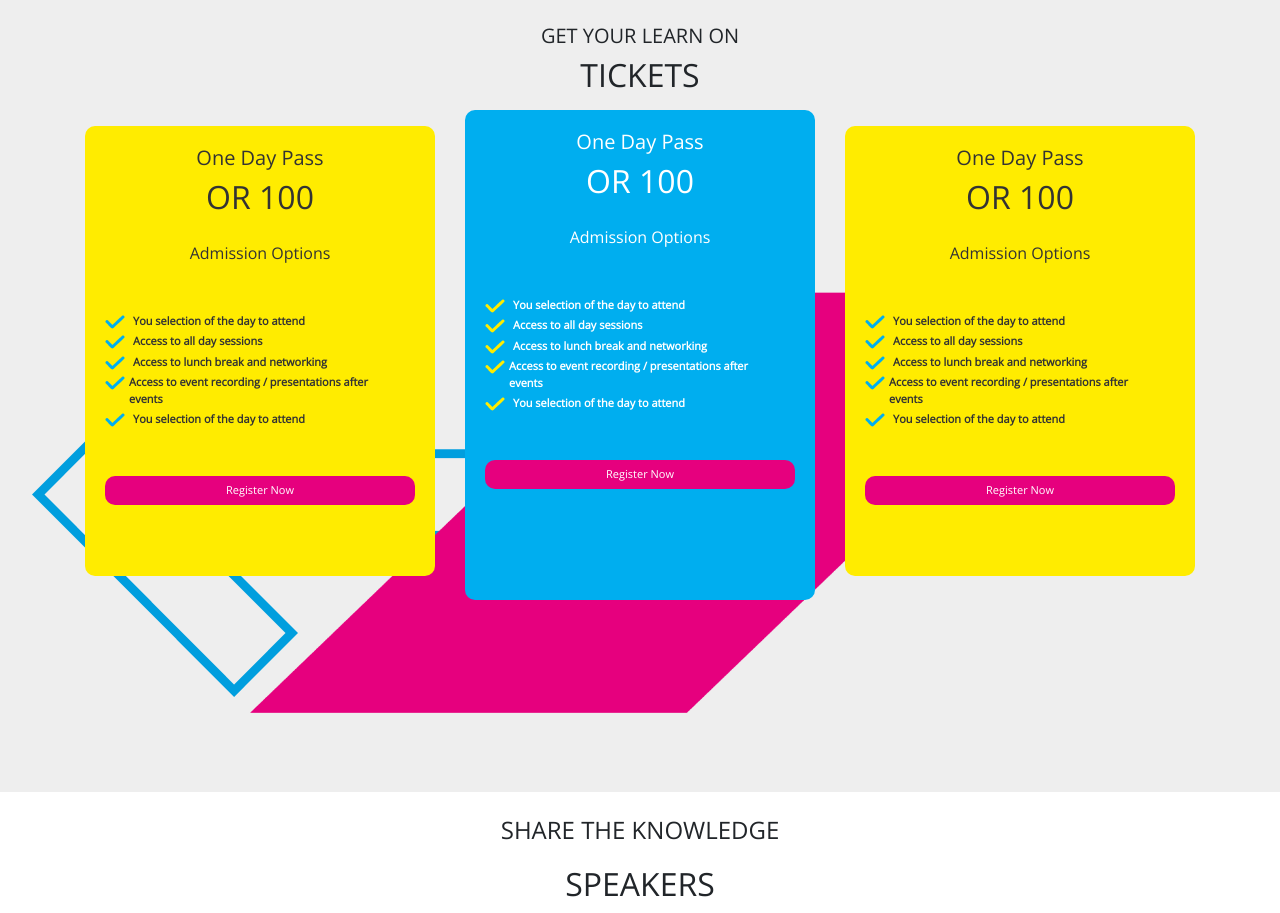
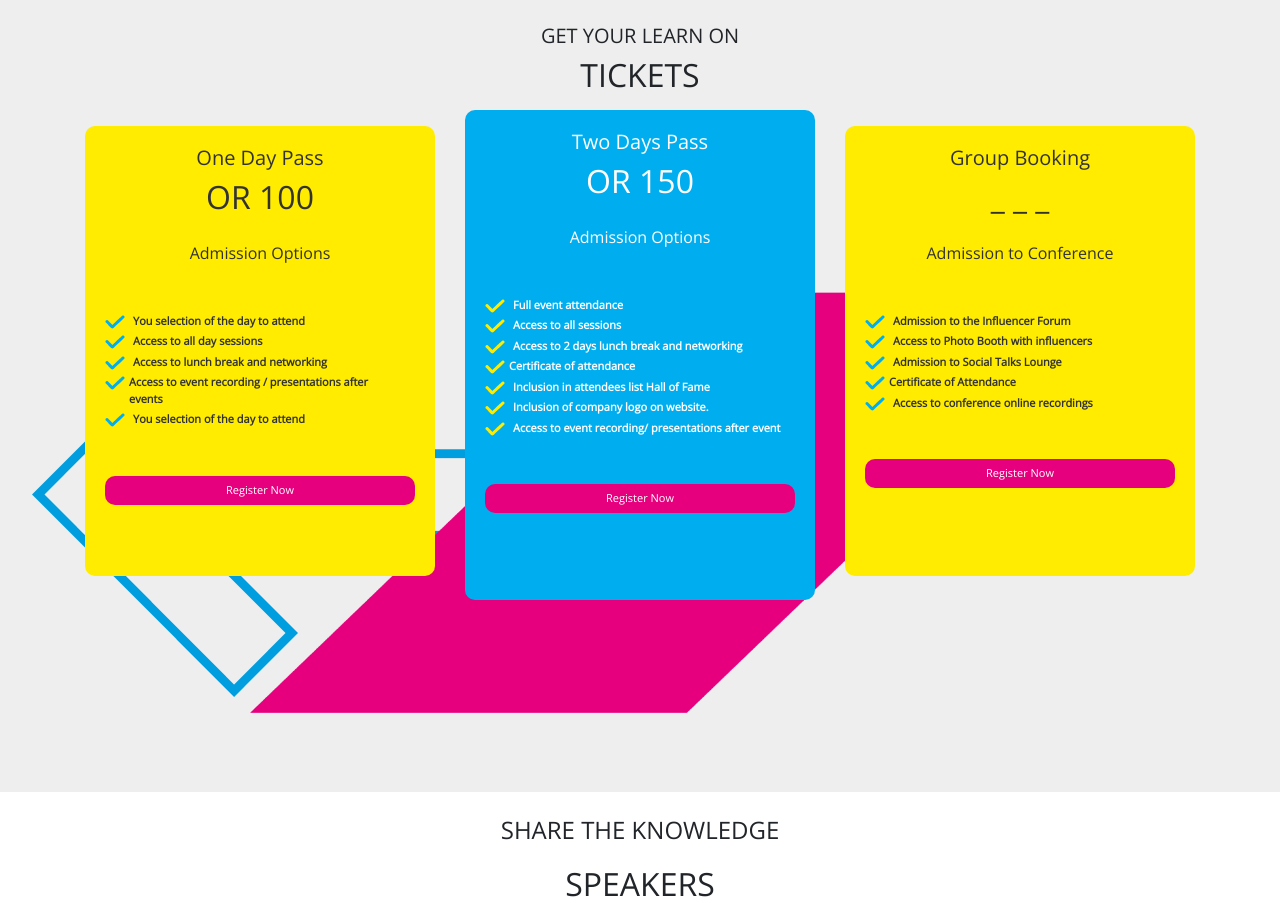
Before and after one commit to hoseinsedaqat/Osmw, a Vue app: page / in a window 1280 px wide. Shown: the part 2740-3653 px from the top of the page. Built offline with nearby package versions, Linux system fonts and the light colour scheme.

Commit message:
done tickts part

```diff
--- a/src/views/Home/Components/TicktsHome.vue
+++ b/src/views/Home/Components/TicktsHome.vue
@@ -43,7 +43,9 @@
                   <span class="mx-2">You selection of the day to attend</span>
                 </div>
                 <div class="ticktsOne mt-5">
-                  <button class="w-100">Register Now</button>
+                  <router-link to="/attend">
+                    <button class="w-100">Register Now</button>
+                  </router-link>
                 </div>
               </div>
             </div>
@@ -52,35 +54,44 @@
         <div class="col-md-4 mt-2">
           <div class="cards" id="cardTwo">
             <div class="card-body">
-              <h5 class="text-center">One Day Pass</h5>
-              <h2 class="text-center">OR 100</h2>
+              <h5 class="text-center">Two Days Pass</h5>
+              <h2 class="text-center">OR 150</h2>
               <p class="mt-4 text-center">Admission Options</p>
               <div class="mt-5 ftickts">
                 <div class="my-1">
                   <img src="@/assets/Images/Vector 31.png" alt="" />
-                  <span class="mx-2">You selection of the day to attend</span>
+                  <span class="mx-2">Full event attendance </span>
                 </div>
                 <div class="my-1">
                   <img src="@/assets/Images/Vector 31.png" alt="" />
-                  <span class="mx-2">Access to all day sessions </span>
+                  <span class="mx-2">Access to all sessions </span>
                 </div>
                 <div class="my-1">
                   <img src="@/assets/Images/Vector 31.png" alt="" />
-                  <span class="mx-2">Access to lunch break and networking </span>
+                  <span class="mx-2">Access to 2 days lunch break and networking </span>
                 </div>
                 <div class="my-1">
                   <img src="@/assets/Images/Vector 31.png" alt="" />
-                  <span class="mx-1 w-100"
-                    >Access to event recording / presentations after
-                    <span class="mx-4">events</span>
-                  </span>
+                  <span class="mx-1 w-100">Certificate of attendance </span>
                 </div>
                 <div class="my-1">
                   <img src="@/assets/Images/Vector 31.png" alt="" />
-                  <span class="mx-2">You selection of the day to attend</span>
+                  <span class="mx-2">Inclusion in attendees list Hall of Fame</span>
+                </div>
+                <div class="my-1">
+                  <img src="@/assets/Images/Vector 31.png" alt="" />
+                  <span class="mx-2">Inclusion of company logo on website. </span>
+                </div>
+                <div class="my-1">
+                  <img src="@/assets/Images/Vector 31.png" alt="" />
+                  <span class="mx-2"
+                    >Access to event recording/ presentations after event
+                  </span>
                 </div>
                 <div class="ticktsOne mt-5">
-                  <button class="w-100">Register Now</button>
+                  <router-link to="/attend">
+                    <button class="w-100">Register Now</button>
+                  </router-link>
                 </div>
               </div>
             </div>
@@ -89,35 +100,34 @@
         <div class="col-md-4 mt-4">
           <div class="cards" id="cardOne">
             <div class="card-body">
-              <h5 class="text-center">One Day Pass</h5>
-              <h2 class="text-center">OR 100</h2>
-              <p class="mt-4 text-center">Admission Options</p>
+              <h5 class="text-center">Group Booking</h5>
+              <h2 class="text-center">_ _ _</h2>
+              <p class="mt-4 text-center">Admission to Conference</p>
               <div class="mt-5 ftickts">
                 <div class="my-1">
                   <img src="@/assets/Images/Vector 18.png" alt="" />
-                  <span class="mx-2">You selection of the day to attend</span>
+                  <span class="mx-2">Admission to the Influencer Forum </span>
                 </div>
                 <div class="my-1">
                   <img src="@/assets/Images/Vector 18.png" alt="" />
-                  <span class="mx-2">Access to all day sessions </span>
+                  <span class="mx-2">Access to Photo Booth with influencers </span>
                 </div>
                 <div class="my-1">
                   <img src="@/assets/Images/Vector 18.png" alt="" />
-                  <span class="mx-2">Access to lunch break and networking </span>
+                  <span class="mx-2">Admission to Social Talks Lounge </span>
                 </div>
                 <div class="my-1">
                   <img src="@/assets/Images/Vector 18.png" alt="" />
-                  <span class="mx-1 w-100"
-                    >Access to event recording / presentations after
-                    <span class="mx-4">events</span>
-                  </span>
+                  <span class="mx-1 w-100">Certificate of Attendance </span>
                 </div>
                 <div class="my-1">
                   <img src="@/assets/Images/Vector 18.png" alt="" />
-                  <span class="mx-2">You selection of the day to attend</span>
+                  <span class="mx-2">Access to conference online recordings</span>
                 </div>
                 <div class="ticktsOne mt-5">
-                  <button class="w-100">Register Now</button>
+                  <router-link to="/attend">
+                    <button class="w-100">Register Now</button>
+                  </router-link>
                 </div>
               </div>
             </div>
@@ -190,8 +200,8 @@ export default {
     display: none;
   }
 
-  #tickts{
-      height: 100%;
+  #tickts {
+    height: 100%;
   }
 }
 </style>
```
